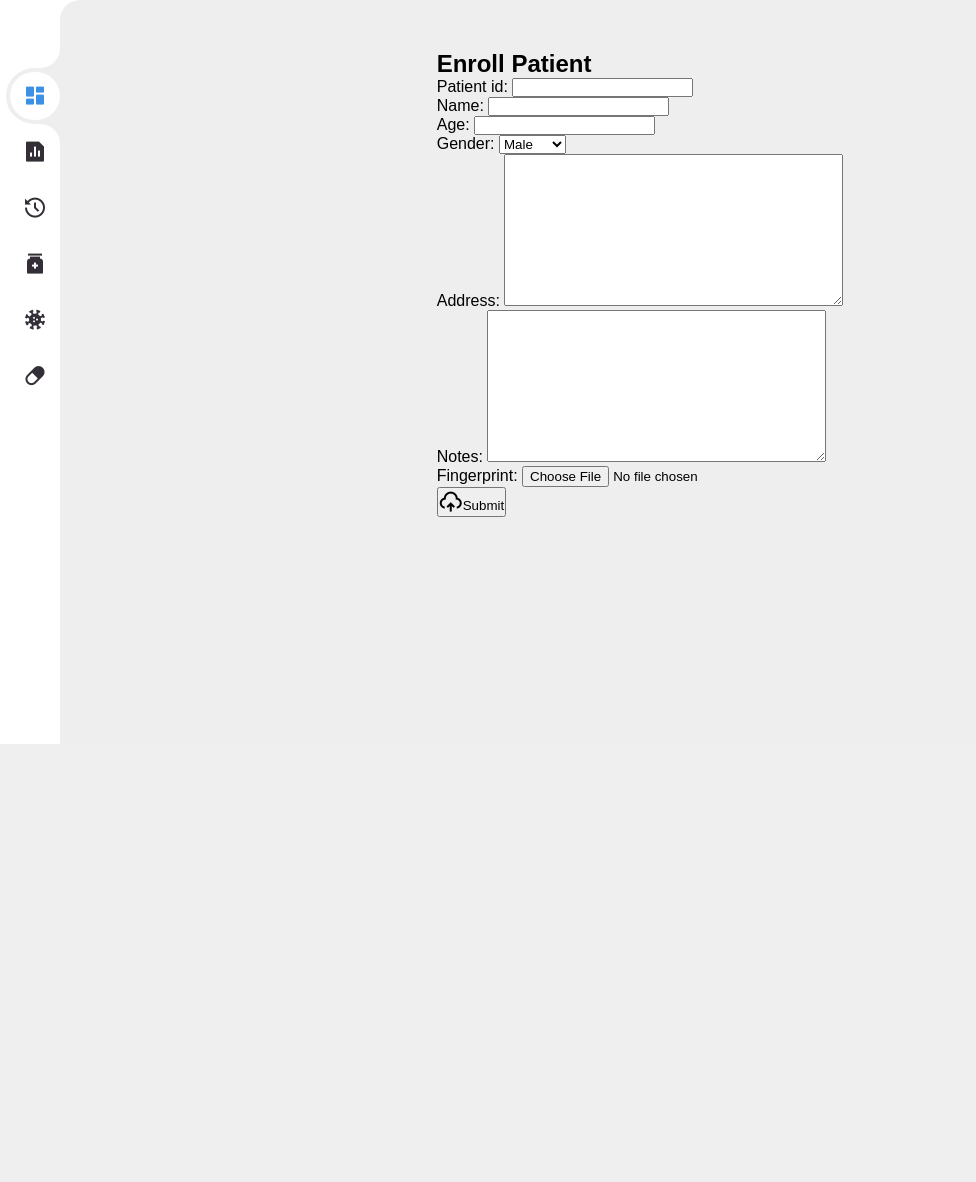
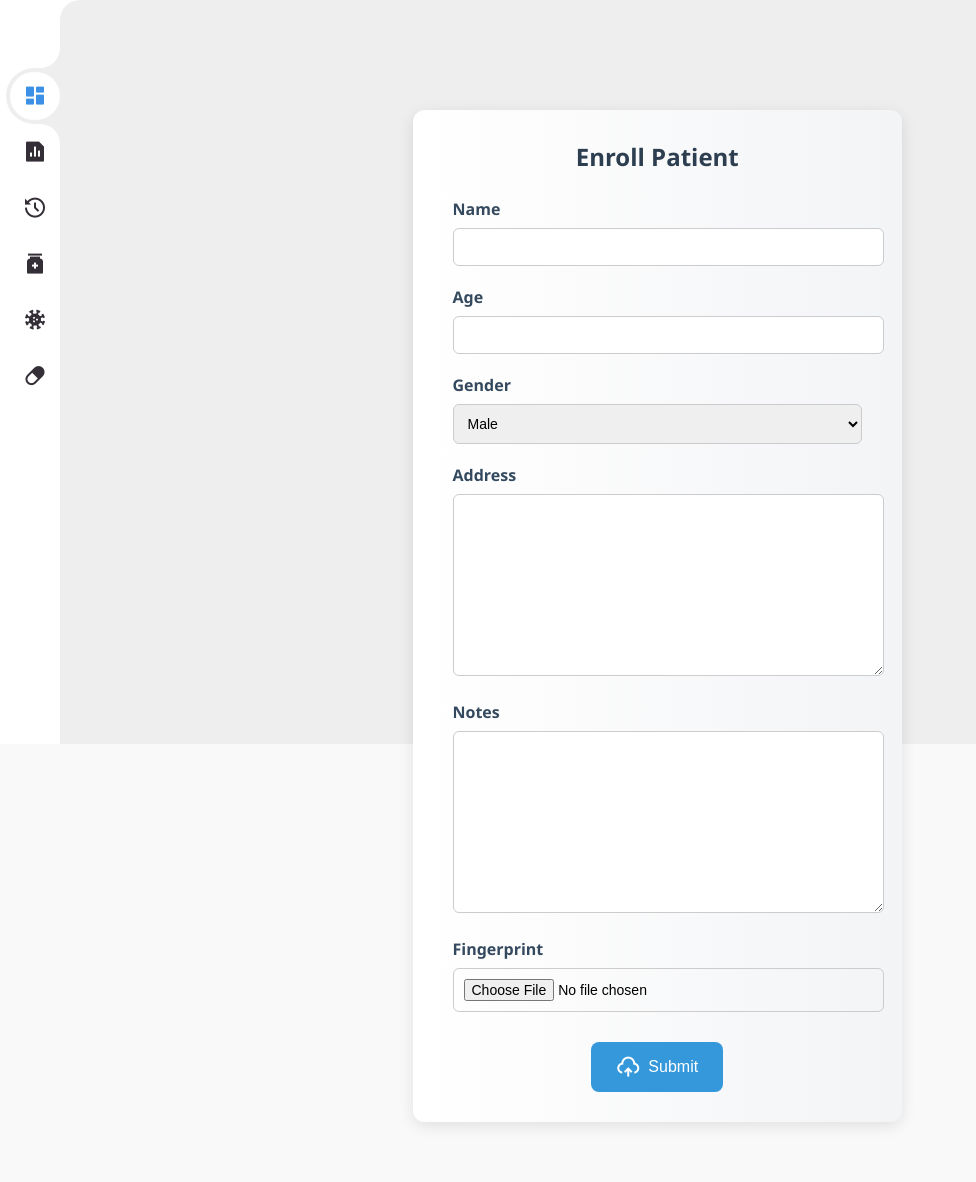
Before and after one commit to adityadorge/Secure-Healthcare-Data-Transfer, a Django app: page /patients/enroll/ in a window 1280 px wide. Shown: the part 56-1238 px from the top of the page, without its empty margins (0-976 px from the left). Before the commit the page ends 800 px from the top, so only its background shows below. Run offline with Django 5.2, Linux system fonts and the light colour scheme; parts of the project's set-up code (start-up, migrations or seed data) failed here and were passed over.

Commit message:
changes made in UI

```diff
--- a/patients/forms.py
+++ b/patients/forms.py
@@ -1,10 +1,14 @@
 from django import forms
 
 class PatientEnrollmentForm(forms.Form):
-    patient_id = forms.CharField(max_length=100)
+    # patient_id = forms.CharField(max_length=100)
     name = forms.CharField(max_length=100)
     age = forms.IntegerField()
     gender = forms.ChoiceField(choices=[('M', 'Male'), ('F', 'Female'), ('O', 'Other')])
     address = forms.CharField(widget=forms.Textarea)
     notes = forms.CharField(widget=forms.Textarea, required=False)
     fingerprint = forms.FileField()
+
+
+class FingerprintFetchForm(forms.Form):
+    fingerprint = forms.FileField(label='Upload Fingerprint', required=True)
--- a/patients/models.py
+++ b/patients/models.py
@@ -3,7 +3,7 @@ import numpy as np
 import pickle
 
 class PatientRecord(models.Model):
-    patient_id = models.CharField(max_length=100, unique=True)
+    # patient_id = models.CharField(max_length=100, unique=True)
     fingerprint_embedding = models.BinaryField()  # Stores pickled numpy array
     encrypted_data = models.BinaryField()
     created_at = models.DateTimeField(auto_now_add=True)
--- a/patients/templates/enroll_form.html
+++ b/patients/templates/enroll_form.html
@@ -1,9 +1,108 @@
 {% extends 'base.html' %}
 {% block content %}
+<head>
+  <style>
+    .enroll-container {
+      max-width: 600px;
+      width: 90%;
+      margin: 60px auto;
+      padding: 30px 40px;
+      background: linear-gradient(to right, #ffffff, #f3f4f6);
+      border-radius: 12px;
+      box-shadow: 0 4px 15px rgba(0, 0, 0, 0.1);
+      font-family: 'Segoe UI', Tahoma, Geneva, Verdana, sans-serif;
+    }
+
+    .enroll-container h2 {
+      text-align: center;
+      margin-bottom: 25px;
+      color: #2c3e50;
+    }
+
+    .form-row {
+      margin-bottom: 20px;
+    }
+
+    .form-field label {
+      display: block;
+      margin-bottom: 8px;
+      font-weight: 600;
+      color: #34495e;
+    }
+
+    .form-field input,
+    .form-field select,
+    .form-field textarea {
+      width: 100%;
+      padding: 10px;
+      border: 1px solid #ccc;
+      border-radius: 6px;
+      font-size: 14px;
+    }
+
+    .form-field small {
+      display: block;
+      margin-top: 5px;
+      color: #7f8c8d;
+      font-size: 12px;
+    }
+
+    .error {
+      color: #e74c3c;
+      font-size: 13px;
+      margin-top: 5px;
+    }
+
+    .submit-container {
+      text-align: center;
+      margin-top: 30px;
+    }
+
+    .submit-container button {
+      background-color: #3498db;
+      color: white;
+      padding: 12px 25px;
+      font-size: 16px;
+      border: none;
+      border-radius: 8px;
+      cursor: pointer;
+      display: inline-flex;
+      align-items: center;
+      gap: 8px;
+      transition: background-color 0.3s ease;
+    }
+
+    .submit-container button:hover {
+      background-color: #2980b9;
+    }
+  </style>
+</head>
+
+<div class="enroll-container">
   <h2>Enroll Patient</h2>
+
   <form method="post" enctype="multipart/form-data">
     {% csrf_token %}
-    {{ form.as_p }}
-    <button type="submit" class="fab upload"><i class="ri ri-upload-cloud-2-line"></i>Submit</button>
+    {% for field in form %}
+      <div class="form-row">
+        <div class="form-field">
+          <label for="{{ field.id_for_label }}">{{ field.label }}</label>
+          {{ field }}
+          {% if field.help_text %}
+            <small>{{ field.help_text }}</small>
+          {% endif %}
+          {% for error in field.errors %}
+            <div class="error">{{ error }}</div>
+          {% endfor %}
+        </div>
+      </div>
+    {% endfor %}
+    <div class="submit-container">
+      <button type="submit" class="fab upload">
+        <i class="ri ri-upload-cloud-2-line"></i>
+        Submit
+      </button>
+    </div>
   </form>
+</div>
 {% endblock %}
--- a/patients/views.py
+++ b/patients/views.py
@@ -77,3 +77,38 @@ def verify_patient(request):
             return JsonResponse({'status': 'not_found'}, status=404)
     except Exception as e:
         return JsonResponse({'status': 'error', 'message': str(e)}, status=500)
+
+
+from django.shortcuts import render
+from .forms import FingerprintFetchForm
+from .models import PatientRecord
+import pickle
+
+def verify_patient(request):
+    if request.method == 'POST':
+        form = FingerprintFetchForm(request.POST, request.FILES)
+        if form.is_valid():
+            try:
+                fingerprint = request.FILES['fingerprint'].read()
+                embedding = matcher.extract_features(BytesIO(fingerprint))
+                patient = matcher.find_closest_match(embedding)
+
+                if patient:
+                    decrypted_data = matcher.decrypt_data(patient.encrypted_data)
+                    return render(request, 'fetch_report.html', {
+                        'form': form,
+                        'medical_data': decrypted_data
+                    })
+                else:
+                    return render(request, 'fetch_report.html', {
+                        'form': form,
+                        'error': 'No matching record found.'
+                    })
+            except Exception as e:
+                return render(request, 'fetch_report.html', {
+                    # 'form': form,
+                    'error': f'Error processing fingerprint: {e}'
+                })
+    else:
+        form = FingerprintFetchForm()
+    return render(request, 'fetch_report.html', {'form': form})
--- a/user_auth/admin.py
+++ b/user_auth/admin.py
@@ -31,8 +31,8 @@ class UserAdmin(BaseUserAdmin):
 
 
 # Ensure users go through the allauth workflow when logging into admin.
-admin.site.login = staff_member_required(admin.site.login, login_url='/accounts/login')
+# admin.site.login = staff_member_required(admin.site.login, login_url='/accounts/login')
 # Run the standard admin set-up.
-admin.autodiscover()
+# admin.autodiscover()
 
 admin.site.register(User, UserAdmin)
```
Also changed, not shown: patients/fingerprint_matcher.py (+24 -16 lines), patients/templates/fetch_report.html (added, +124 -0 lines).
